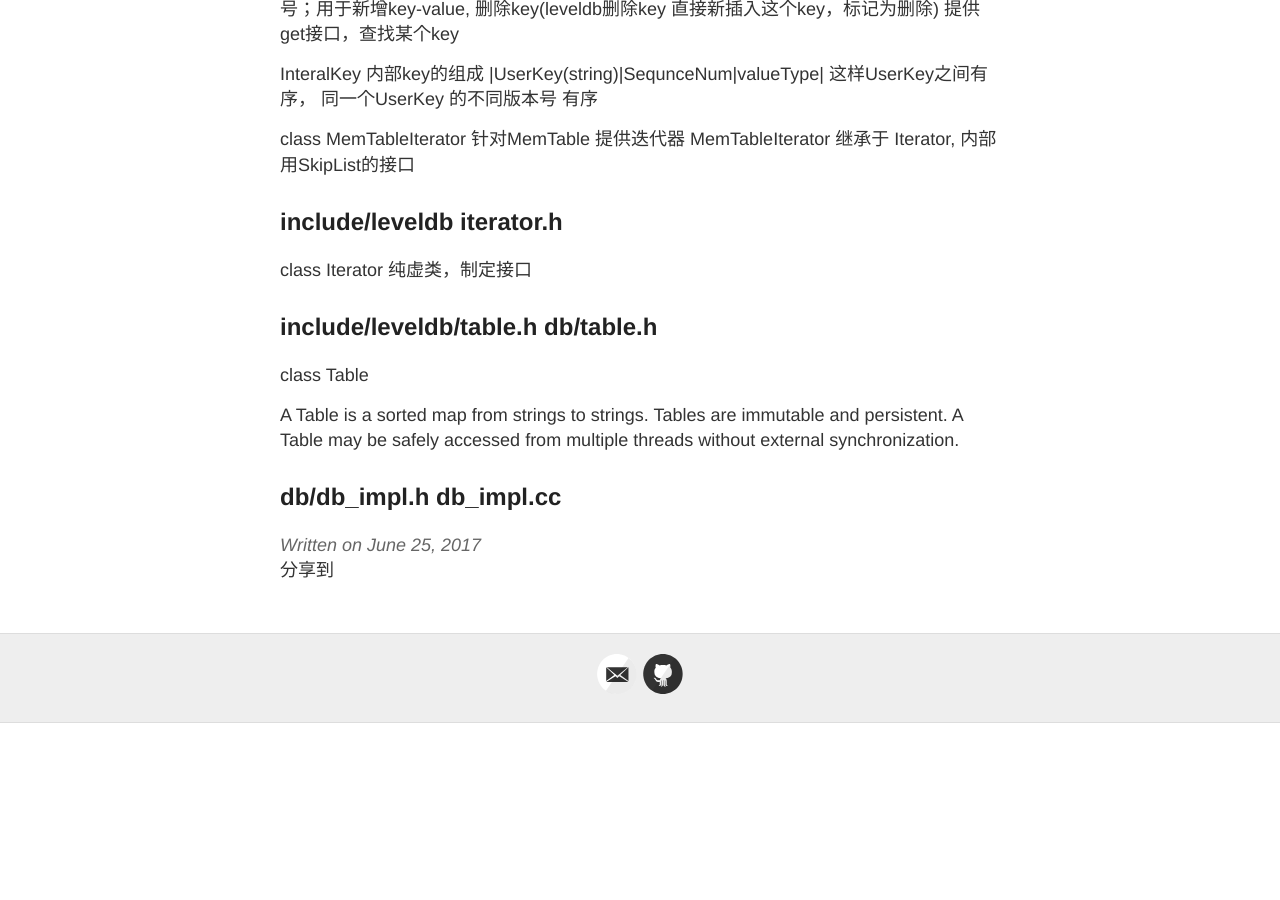
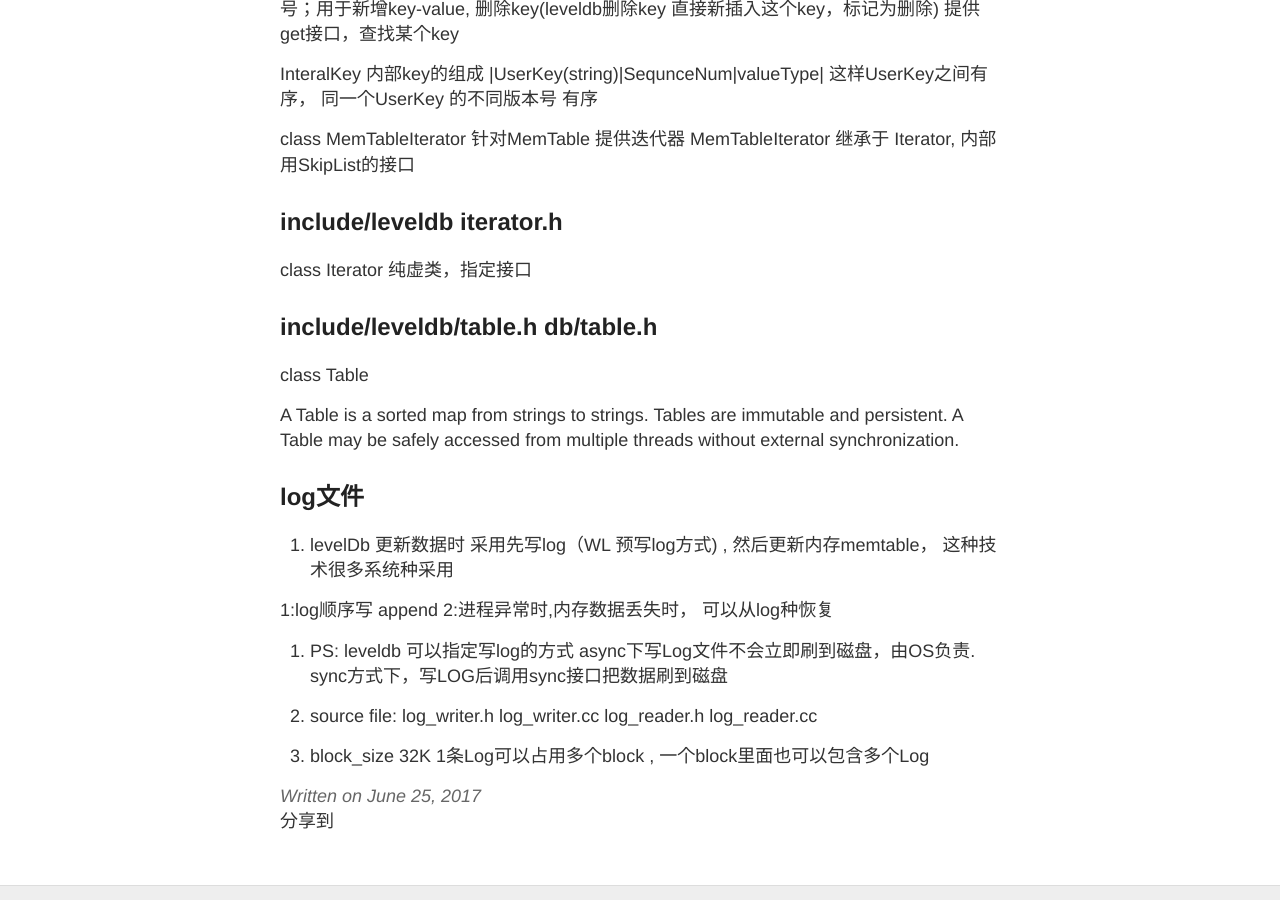
Before and after one commit to smallHW89/smallHW89.github.io, a Jekyll site: the page built from _posts/2017-06-25-leveldb.md, in a window 1280 px wide and 900 px high, scrolled down 766 px. Built offline with Jekyll 4.4.1, drawn with Linux system fonts in a browser that asks for light colours; our own code applies the rules of GitHub Pages for plain Markdown files; comment, search, counter and statistics services are not loaded; before the commit the page ends 1489 px from its top, so only the background shows below that.

Commit message:
mod leveldb.md

```diff
--- a/_posts/2017-06-25-leveldb.md
+++ b/_posts/2017-06-25-leveldb.md
@@ -33,7 +33,7 @@ class MemTableIterator 针对MemTable 提供迭代器
 
 ## include/leveldb  iterator.h
 
-class Iterator 纯虚类，制定接口
+class Iterator 纯虚类，指定接口
 
 ##  include/leveldb/table.h   db/table.h
 
@@ -43,4 +43,14 @@ A Table is a sorted map from strings to strings.  Tables are immutable and persi
 multiple threads without external synchronization.
 
 
-## db/db_impl.h db_impl.cc
+## log文件
+1. levelDb 更新数据时 采用先写log（WL 预写log方式) , 然后更新内存memtable， 这种技术很多系统种采用
+
+1:log顺序写 append
+2:进程异常时,内存数据丢失时， 可以从log种恢复
+
+2. PS: leveldb 可以指定写log的方式 async下写Log文件不会立即刷到磁盘，由OS负责. sync方式下，写LOG后调用sync接口把数据刷到磁盘
+
+3. source file: log_writer.h log_writer.cc log_reader.h log_reader.cc
+
+4. block_size 32K  1条Log可以占用多个block , 一个block里面也可以包含多个Log
```
